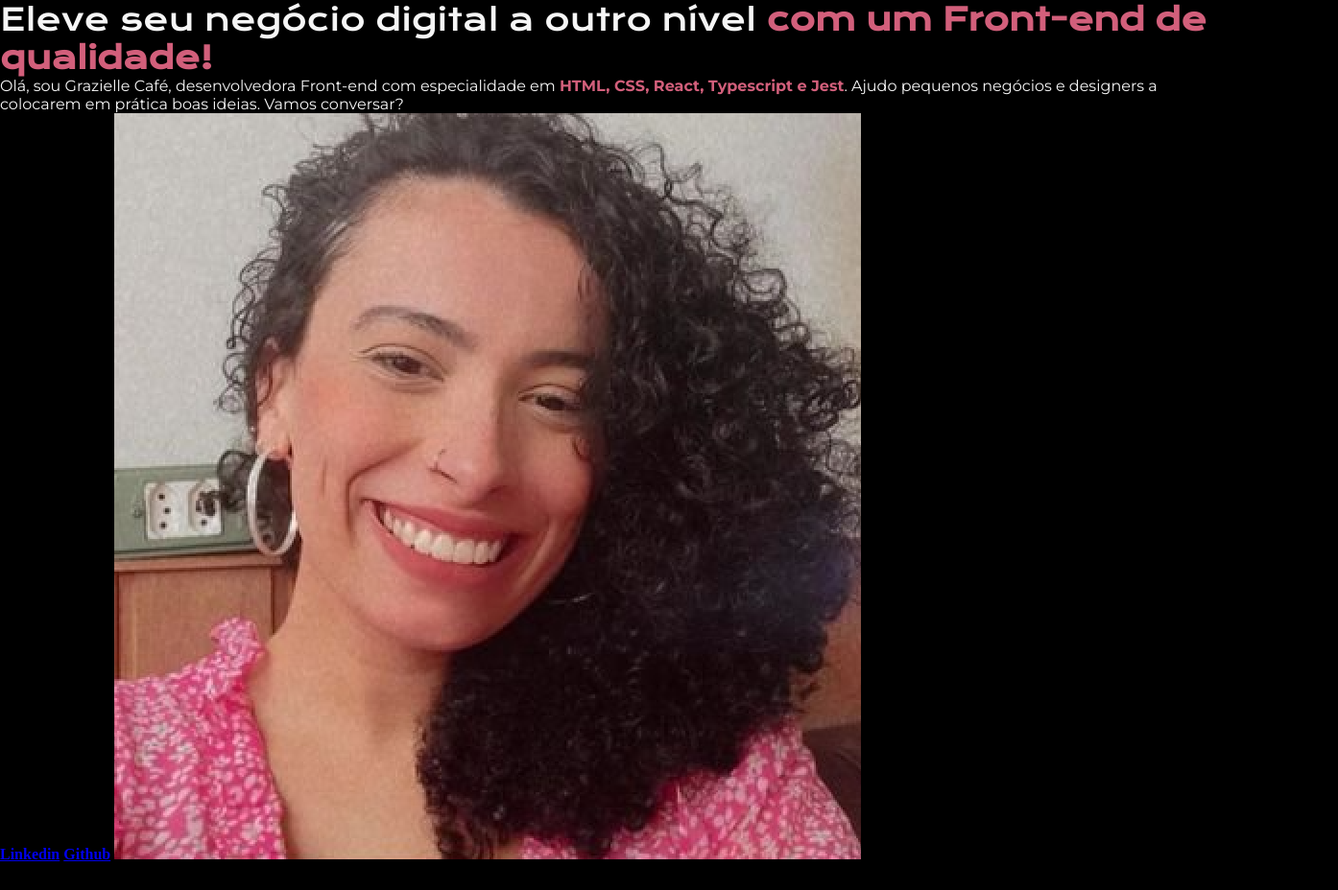
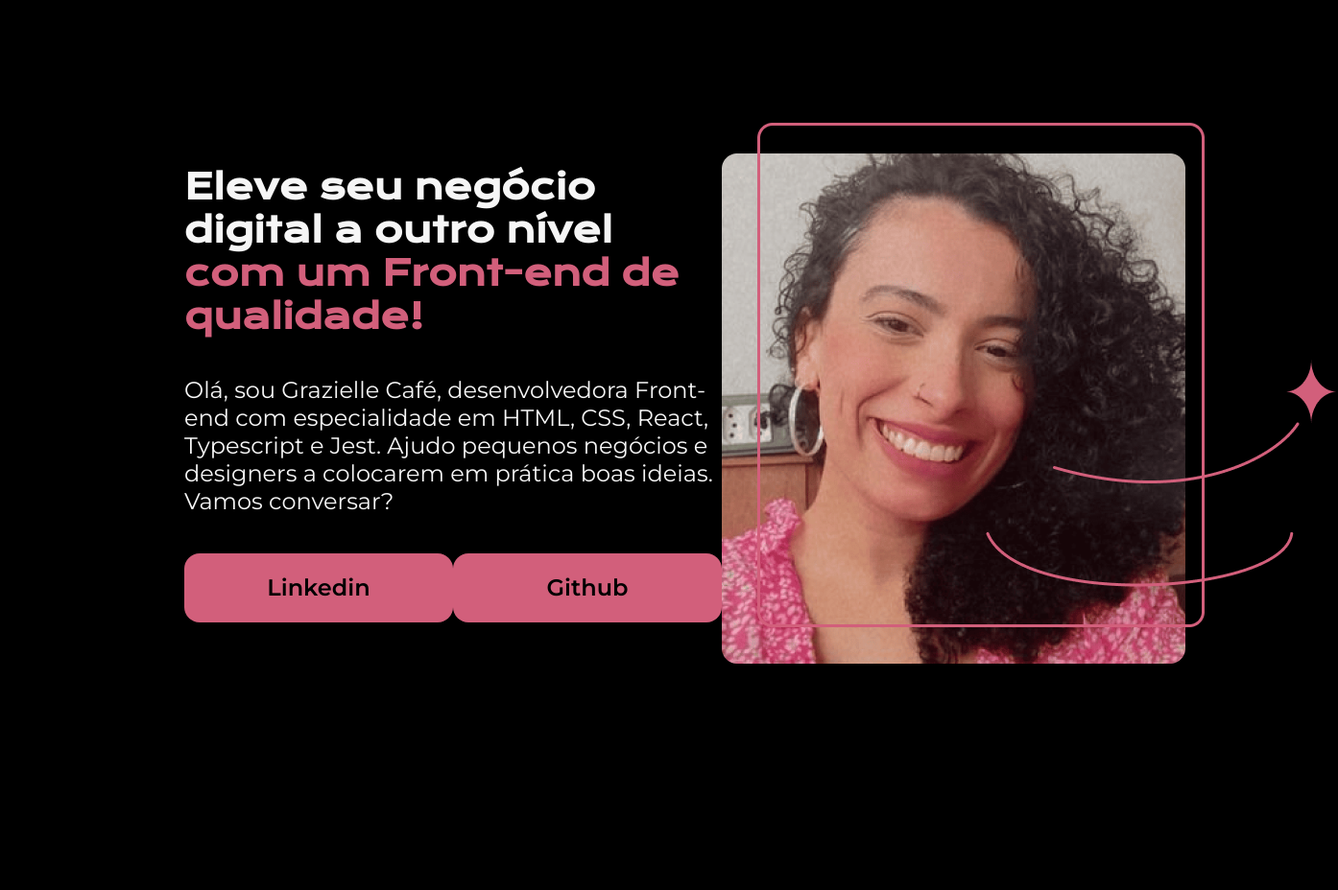
Before and after one commit to graziellecafe/html-css-oracle-next-education-t7, a plain HTML site: page index.html in a window 1280 px wide. Shown: the whole page at 96% size, 1394 px wide, since content can reach past the window. Before the commit the page ends 900 px from the top, so only its background shows below. Drawn offline with nearby package versions, Linux system fonts and the light colour scheme.

Commit message:
HTML e CSS: Classes, posicionamento e flexbox

```diff
--- a/css/style.css
+++ b/css/style.css
@@ -1,24 +1,58 @@
-@import url('https://fonts.googleapis.com/css2?family=Krona+One&family=Roboto&display=swap');
-@import url('https://fonts.googleapis.com/css2?family=Krona+One&family=Montserrat:ital,wght@0,100..900;1,100..900&family=Roboto&display=swap');
+@import url('https://fonts.googleapis.com/css2?family=Krona+One&family=Montserrat:wght@400;600&display=swap');
 
-body {
-  background-color: #000000;
-  color: #F6F6F6;
+*{
+    margin: 0;
+    padding: 0;
 }
 
-h1 {
-  font-family: "Krona One", sans-serif;
-  font-weight: 400;
-  font-style: normal;
+body{
+    height: 100vh;
+    box-sizing: border-box;
+    background-color: #000000;
+    color: #F6F6F6;
 }
 
-p {
-  font-family: "Montserrat", sans-serif;
-  font-weight: 400;
-  font-style: normal;
-  color: #F6F6F6;
+.titulo-destaque{
+    color: #D25F7B;
 }
 
-strong {
-  color: #D25F7B;
+.apresentacao{
+    margin: 10% 15%;
+    display: flex;
+    align-items: center;
+    justify-content: space-between;
 }
+.apresentacao__conteudo{
+    display: flex;
+    flex-direction: column;
+    gap: 40px;
+    width: 615px;
+}
+
+.apresentacao__conteudo__titulo{
+    font-size: 36px;
+    font-family: 'Krona One', sans-serif;
+}
+
+.apresentacao__conteudo__texto{
+    font-size: 24px;
+    font-family: 'Montserrat', sans-serif;
+}
+
+.apresentacao__links {
+  display: flex;
+  justify-content: space-between;
+}
+
+.apresentacao__links__link{
+  background-color: #D25F7B;
+  border-radius: 16px;
+  color: #000000;
+  font-weight: 600;
+  font-family: 'Montserrat', sans-serif;
+  font-size: 24px;
+  padding: 21.5px 0;
+  text-align: center;
+  text-decoration: none;
+  width: 280px;
+}
--- a/index.html
+++ b/index.html
@@ -1,21 +1,31 @@
 <!DOCTYPE html>
 <html lang="pt-br">
+
 <head>
     <meta charset="UTF-8">
+    <meta http-equiv="X-UA-Compatible" content="IE=edge">
     <meta name="viewport" content="width=device-width, initial-scale=1.0">
-  <title>Portfólio</title>
+    <title>Portifolio</title>
     <link rel="stylesheet" href="css/reset.css">
     <link rel="stylesheet" href="css/style.css">
 </head>
+
 <body>
     <header></header>
-  <main>
-    <h1>Eleve seu negócio digital a outro nível <strong> com um Front-end de qualidade<strong>!</h1>
-    <p>Olá, sou Grazielle Café, desenvolvedora Front-end com especialidade em <strong>HTML, CSS, React, Typescript e Jest</strong>. Ajudo pequenos negócios e designers a colocarem em prática boas ideias. Vamos conversar?</p>
-    <a href="https://www.linkedin.com/in/graziellecafe/" target="_blank">Linkedin</a>
-    <a href="https://github.com/graziellecafe" target="_blank">Github</a>
-    <img src="img/perfil.png" alt="Foto de Perfil">
+    <main class="apresentacao">
+        <section class="apresentacao__conteudo">
+            <h1 class="apresentacao__conteudo__titulo">Eleve seu negócio digital a outro nível<strong
+            class="titulo-destaque"> com um Front-end de qualidade!
+            </strong></h1>
+            <p class="apresentacao__conteudo__texto">Olá, sou Grazielle Café, desenvolvedora Front-end com especialidade em HTML, CSS, React, Typescript e Jest. Ajudo pequenos negócios e designers a colocarem em prática boas ideias. Vamos conversar?</p>
+            <div class="apresentacao__links">
+              <a class="apresentacao__links__link" href="https://www.linkedin.com/in/graziellecafe/" target="_blank">Linkedin</a>
+              <a class="apresentacao__links__link" href="https://github.com/graziellecafe" target="_blank">Github</a>
+            </div>
+        </section>
+        <img class="img" src="img/foto-perfil.png" alt="Foto da Grazielle Café">
     </main>
     <footer></footer>
 </body>
+
 </html>
```
Also changed, not shown: img/foto-perfil.png (added), img/perfil.png (deleted), 1 other file. Lines whose indentation alone changed are shown as unchanged.
